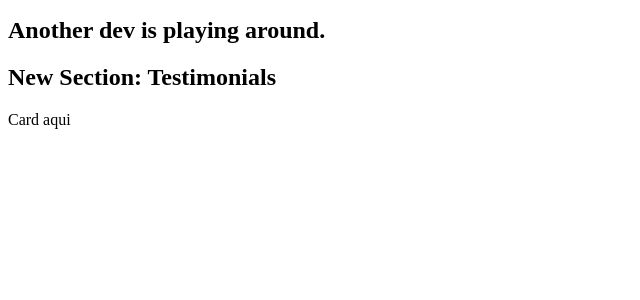
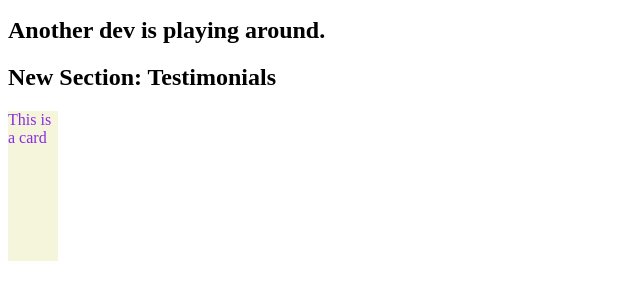
Before and after one commit to GeovanePiccinin/exercicio-git, a plain HTML site: page index.html in a window 1280 px wide. Shown: the part 96-396 px from the top of the page, without its empty margins (0-640 px from the left). Drawn offline with Linux system fonts and the light colour scheme.

Commit message:
feat: adding styles to the card

```diff
--- a/index.html
+++ b/index.html
@@ -1,3 +1,11 @@
+<style>
+  .card {
+    background-color: beige;
+    color: blueviolet;
+    width: 50px;
+    height: 150px;
+  }
+</style>
 <h1>I just changed the header</h1>
 
 <main>
@@ -7,6 +15,6 @@
   <h2>New Section: Testimonials</h2>
 
   <section class="testimonials">
-    <div class="card">Card aqui</div>
+    <div class="card">This is a card</div>
   </section>
 </main>
```
